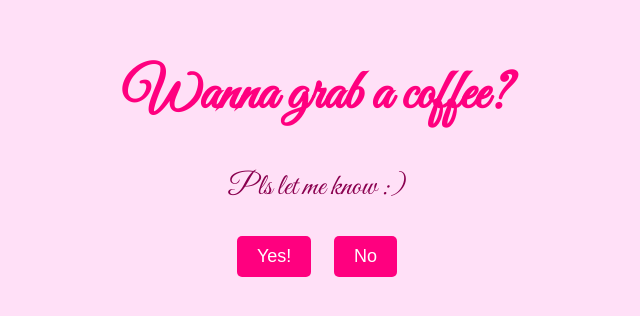
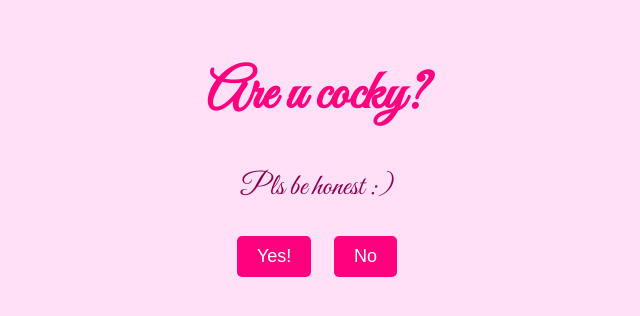
Before and after one commit to Veliiii/veli.github.io, a plain HTML site: page index.html in a window 1280 px wide. Shown: the part 250-566 px from the top of the page, without its empty margins (323-963 px from the left). Drawn offline with Linux system fonts and the light colour scheme.

Commit message:
Update index.html

```diff
--- a/index.html
+++ b/index.html
@@ -5,15 +5,15 @@
 <head>
     <meta charset="UTF-8">
     <meta name="viewport" content="width=device-width, initial-scale=1.0">
-    <title>Veli's lil Website creation</title>
+    <title>Veli's lil cute Website</title>
     <link rel="stylesheet" href="styles.css">
     <link href="https://fonts.googleapis.com/css2?family=Great+Vibes&display=swap" rel="stylesheet">
 </head>
 <body>
     <div class="container">
         <div class="content">
-            <h1>Wanna grab a coffee?</h1>
-            <p>Pls let me know :)</p>
+            <h1>Are u cocky?</h1>
+            <p>Pls be honest :)</p>
             <button id="hangoutButton">Yes!</button>
             <button id="noButton">No</button>
         </div>
```
